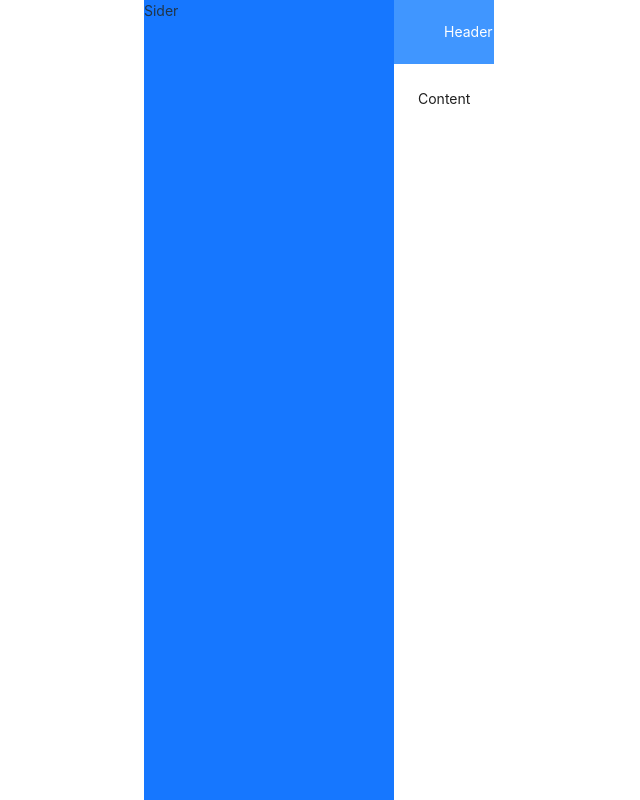
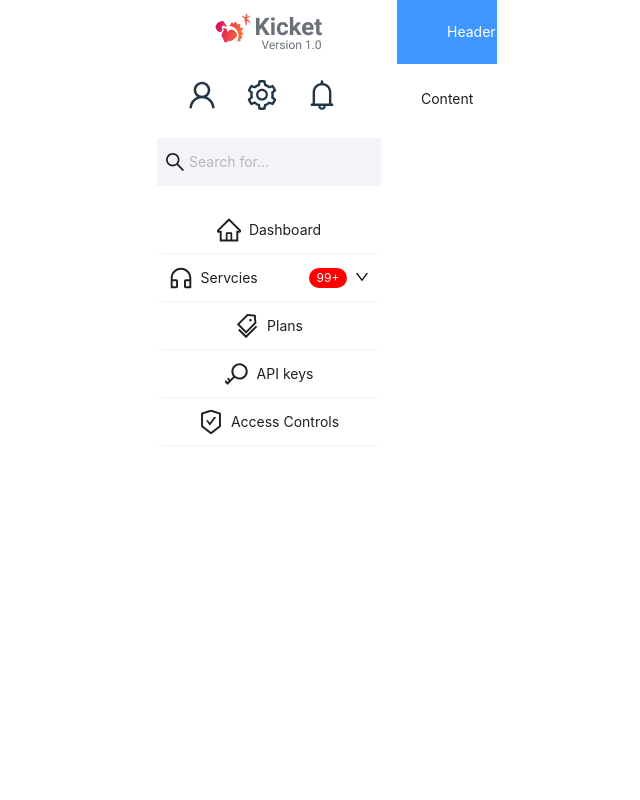
Before and after one commit to llamas-laptrinh/kicket-admin, a React (Vite) app in the folder admin/: page / in a window 1280 px wide. Shown: the whole page, without its empty margins (371-1011 px from the left). Built offline with nearby package versions, Linux system fonts and the light colour scheme.

Commit message:
update final code

```diff
--- a/admin/src/components/ButtonSlider/index.tsx
+++ b/admin/src/components/ButtonSlider/index.tsx
@@ -5,9 +5,10 @@ import { DownOutlined } from '@ant-design/icons';
 interface ButtonSliderProps {
     type?: 'primary' | 'default' | 'dashed' | 'text' | 'link';
     onClick?: React.MouseEventHandler<HTMLButtonElement>;
-    children?: React.ReactNode;
     icon?: React.ReactNode;
     style?: React.CSSProperties;
+    styleTextButton?: React.CSSProperties;
+    textbutton?: React.ReactNode
     isShowNotification?: boolean;
     isShowDropdown?: boolean;
 }
@@ -15,10 +16,11 @@ interface ButtonSliderProps {
 const Index: React.FC<ButtonSliderProps> = ({
     type,
     onClick,
-    children,
     icon,
     isShowDropdown = false,
     isShowNotification = false,
+    styleTextButton,
+    textbutton,
     ...rests
 }) => {
     const renderDropdown = () => {
@@ -60,7 +62,7 @@ const Index: React.FC<ButtonSliderProps> = ({
 
     return (
             <Button type={type} onClick={onClick} icon={icon} {...rests}>
-                {children}
+                 <span style={styleTextButton}>{textbutton}</span>
                 {isShowNotification && (
                     <Space>
                         <Badge
--- a/admin/src/pages/dashboard/index.tsx
+++ b/admin/src/pages/dashboard/index.tsx
@@ -1,11 +1,108 @@
 import React from 'react';
-import { Layout } from 'antd';
+import { Col, Image, Layout, Row } from 'antd';
+import Logo from '../../assets/images/Logo_Container.png'
+import { UserOutlined, SettingOutlined, BellOutlined, SearchOutlined, HomeOutlined, CustomerServiceOutlined, SafetyCertificateOutlined, KeyOutlined, TagsOutlined} from '@ant-design/icons';
+import SearchBar from '../../components/SeachBar';
+import ButtonSlider from '../../components/ButtonSlider';
+import './style.css'
+
 const { Header, Sider, Content } = Layout;
+
+const styleTextButton: React.CSSProperties = {
+  width: 100,
+  textAlign: 'start'
+}
+
+const styleIcon: React.CSSProperties = {
+  fontSize: '24px'
+}
+
+const styleButton: React.CSSProperties = {
+  width: 224,
+  height: 48,
+  padding: '12px 8px',
+  display: 'flex',
+  alignItems: 'center',
+  border: 'none',
+  borderBottom: "1px solid  #F2F4F8",
+}
+
+const styleSearch: React.CSSProperties = {
+  width: 224,
+  height: 48,
+  padding: '12px 8px',
+  display: 'flex',
+  alignItems: 'center',
+  justifyContent: 'space-between',
+  border: 'none',
+  borderRadius: 0,
+  borderBottom: "1px solid  #F2F4F8",
+  background: '#F2F4F8',
+  marginTop: '20px',
+  marginBottom: '20px'
+}
 
 const Index: React.FC = () => (
   <Layout style={{ minHeight: '100vh' }}>
-    <Sider width={250} style={{ backgroundColor: '#1677ff' }}>
-      Sider
+    <Sider width={256} style={{ backgroundColor: '#FFFFFF', padding: '14px 16px 24px 16px', justifyContent: 'center' }}>
+      <Row>
+        <Col span={24}>
+          <Image src={Logo} style={{ width: '224px', height: '39px' }} />
+        </Col>
+      </Row>
+      <Row gutter={[16, 16]} style={{ justifyContent: 'center', marginTop: 20 }}>
+        <Col span={6} style={{ fontSize: '30px' }}>
+          <UserOutlined />
+        </Col>
+        <Col span={6} style={{ fontSize: '30px' }}>
+          <SettingOutlined />
+        </Col>
+        <Col span={6} style={{ fontSize: '30px' }}>
+          <BellOutlined />
+        </Col>
+      </Row>
+      <SearchBar
+        prefix={<SearchOutlined style={{ fontSize: 20 }} />}
+        placeholder='Search for...'
+        style={styleSearch}
+      />
+      <ButtonSlider
+        type='text'
+        icon={<HomeOutlined style={styleIcon} />}
+        style={styleButton}
+        textbutton='Dashboard'
+      />
+
+      <ButtonSlider
+        type='text'
+        icon={<CustomerServiceOutlined style={styleIcon} />}
+        isShowNotification={true}
+        isShowDropdown={true}
+        textbutton='Servcies'
+        styleTextButton={styleTextButton}
+        style={styleButton}
+      />
+
+<ButtonSlider
+        type='text'
+        icon={<TagsOutlined style={styleIcon} />}
+        style={styleButton}
+        textbutton='Plans'
+      />
+
+<ButtonSlider
+        type='text'
+        icon={<KeyOutlined style={styleIcon} />}
+        style={styleButton}
+        textbutton='API keys'
+      />
+
+<ButtonSlider
+        type='text'
+        icon={<SafetyCertificateOutlined style={styleIcon} />}
+        style={styleButton}
+        textbutton='Access Controls'
+      />
     </Sider>
     <Layout>
       <Header style={{ backgroundColor: '#4096ff', color: '#fff', textAlign: 'center' }}>
--- /dev/null
+++ b/admin/src/pages/dashboard/style.css
@@ -0,0 +1,12 @@
+:where(.css-dev-only-do-not-override-p7e5j5).ant-input-affix-wrapper >input.ant-input {
+    background: #F2F4F8;
+}
+:where(.css-dev-only-do-not-override-p7e5j5).ant-btn-default:not(:disabled):not(.ant-btn-disabled):hover {
+    color: inherit;
+    border-color: inherit;
+}
+
+button:focus,
+button:focus-visible {
+  outline: none;
+}
```
Also changed, not shown: admin/src/pages/HomePage/HomePage.tsx (deleted, +0 -55 lines), admin/src/assets/images/Logo_Container.png (added), 1 other file (tests, documents, lock files or other folders).
